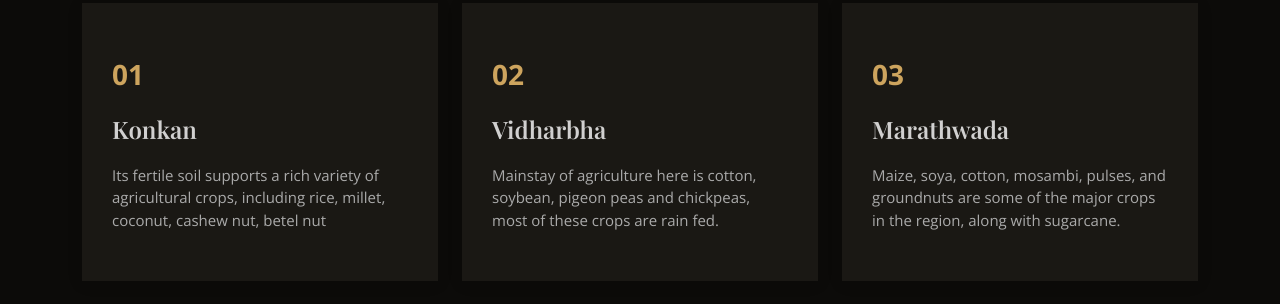
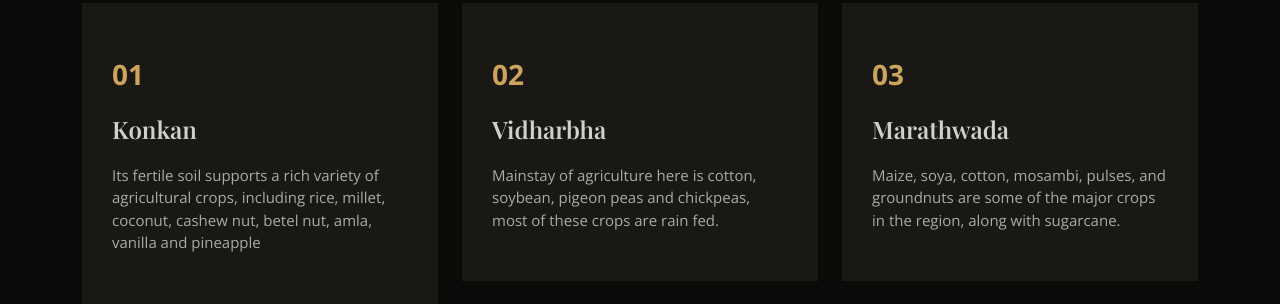
Before and after one commit to PritikaGharat/pbl-III, a plain HTML site: page index.html in a window 1280 px wide. Shown: the part 1532-1836 px from the top of the page. Drawn offline with nearby package versions, Linux system fonts and the light colour scheme; a web font is replaced by a local one.

Commit message:
Update index.html

```diff
--- a/index.html
+++ b/index.html
@@ -143,7 +143,7 @@
               <span>01</span>
               <h4>Konkan</h4>
               <p>Its fertile soil supports a rich variety of agricultural crops, including rice, millet, coconut, cashew nut,
-                betel nut</p>
+                betel nut, amla, vanilla and pineapple</p>
             </div>
           </div>
 
```
